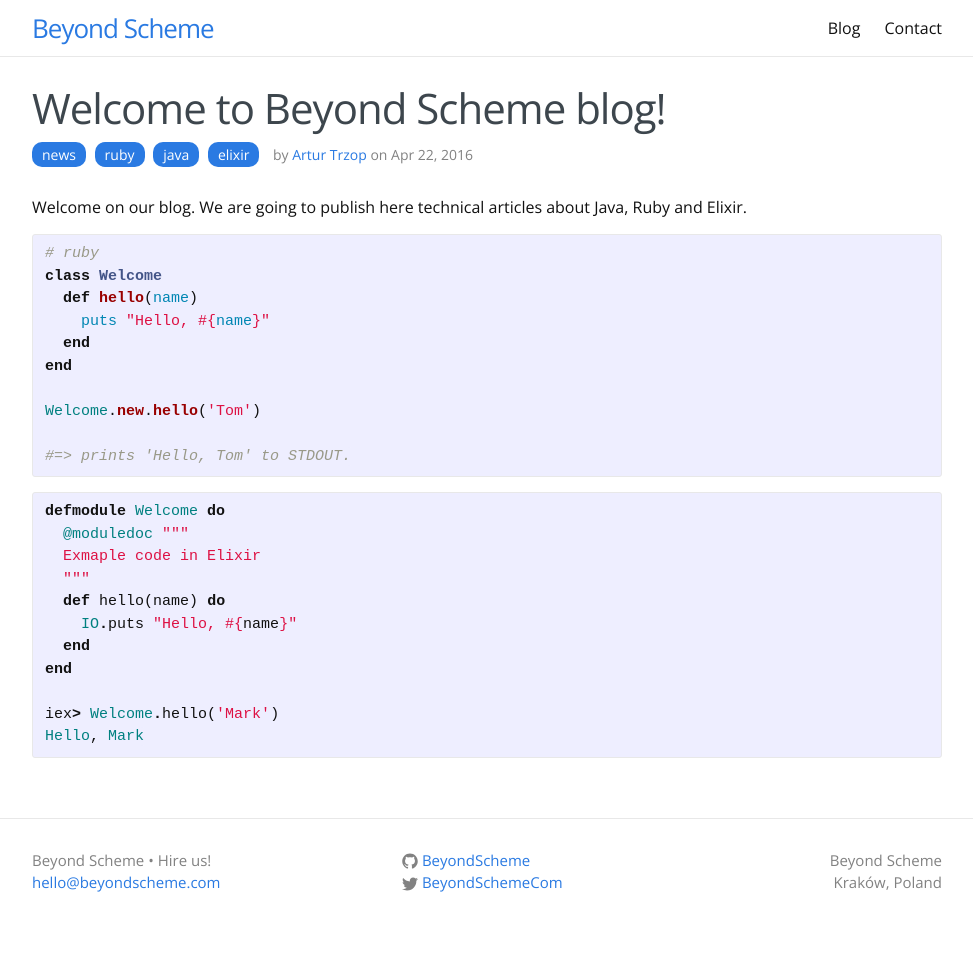
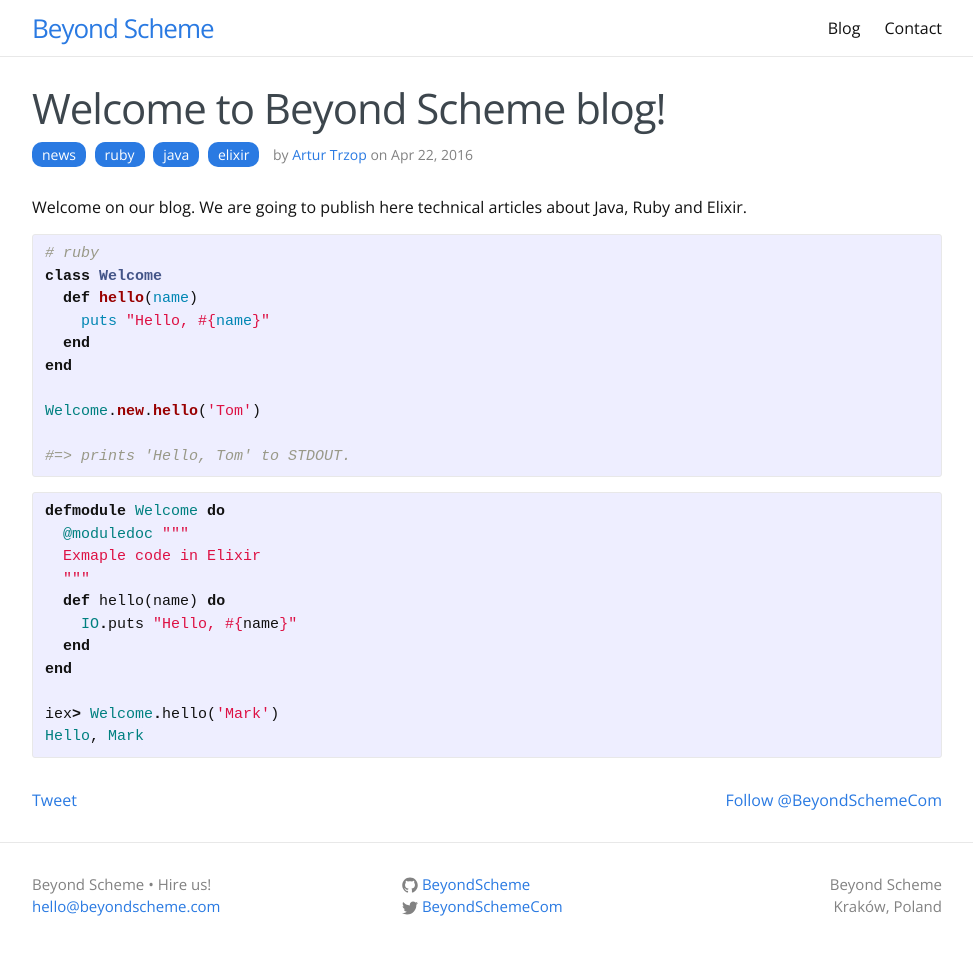
Before and after one commit to BeyondScheme/BeyondScheme.github.io, a Jekyll site: the page built from _posts/2016-04-22-welcome-to-beyond-scheme-blog.md, in a window 1280 px wide. Shown: the whole page, without its empty margins (153-1126 px from the left). Built offline with Jekyll 4.4.1, drawn with Linux system fonts in a browser that asks for light colours; nearby versions of some CDN libraries; comment, search, counter and statistics services are not loaded; before the commit the page ends 954 px from its top, so only the background shows below that.

Commit message:
Add twitter share button under post and follow us on twitter

```diff
--- a/_layouts/post.html
+++ b/_layouts/post.html
@@ -13,13 +13,26 @@
       </span>
       by <a href="/#profile-section"><span itemprop="author" itemscope itemtype="http://schema.org/Person"><span itemprop="name">{{ page.author }}</span></span></a>
       on <time datetime="{{ page.date | date_to_xmlschema }}" itemprop="datePublished">{{ page.date | date: "%b %-d, %Y" }}</time>
+
     </p>
-
-    <div class="fb-share-button" data-href="{{ page.url | prepend: site.url }}" data-layout="button_count" data-mobile-iframe="true"></div>
   </header>
 
   <div class="post-content" itemprop="articleBody">
     {{ content }}
   </div>
 
+  <div class="share-post-container">
+    <div class="share-post-left">
+      <div class="fb-share-button" data-href="{{ page.url | prepend: site.url }}" data-layout="button_count" data-mobile-iframe="true"></div>
+
+      <a href="https://twitter.com/share" class="twitter-share-button" data-via="{{ site.twitter_username }}" data-hashtags="{{ page.tags | join: ', ' }}">Tweet</a>
+      <script>!function(d,s,id){var js,fjs=d.getElementsByTagName(s)[0],p=/^http:/.test(d.location)?'http':'https';if(!d.getElementById(id)){js=d.createElement(s);js.id=id;js.src=p+'://platform.twitter.com/widgets.js';fjs.parentNode.insertBefore(js,fjs);}}(document, 'script', 'twitter-wjs');</script>
+    </div>
+
+    <div class="share-post-right">
+      <a href="https://twitter.com/{{ site.twitter_username }}" class="twitter-follow-button" data-show-count="false" data-show-screen-name="false">Follow @{{ site.twitter_username }}</a>
+      <script>!function(d,s,id){var js,fjs=d.getElementsByTagName(s)[0],p=/^http:/.test(d.location)?'http':'https';if(!d.getElementById(id)){js=d.createElement(s);js.id=id;js.src=p+'://platform.twitter.com/widgets.js';fjs.parentNode.insertBefore(js,fjs);}}(document, 'script', 'twitter-wjs');</script>
+    </div>
+  </div>
+
 </article>
--- a/_sass/_layout.scss
+++ b/_sass/_layout.scss
@@ -257,3 +257,19 @@
   border-radius: 10px;
   margin-right: 5px;
 }
+
+.share-post-container {
+  .share-post-left {
+    float: left;
+
+    .fb-share-button {
+      //margin-top: -10px;
+      position: relative;
+      top: -6px;
+    }
+  }
+
+  .share-post-right {
+    float: right;
+  }
+}
```
